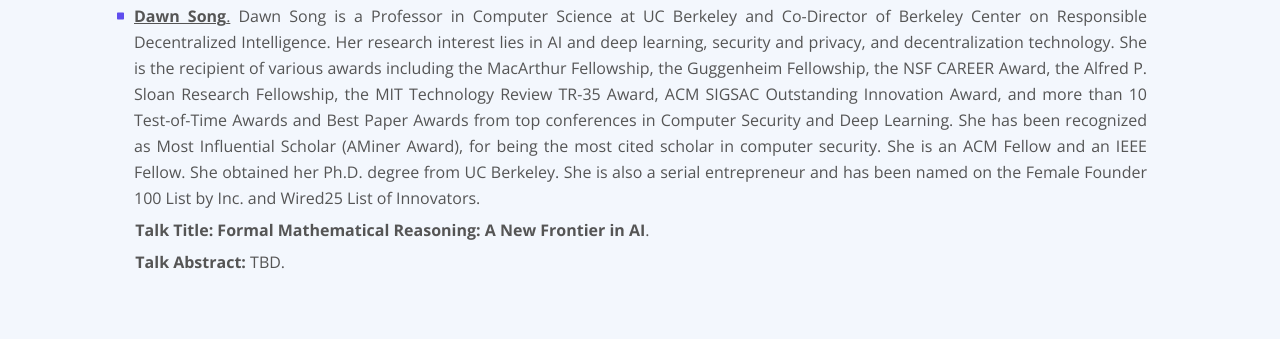
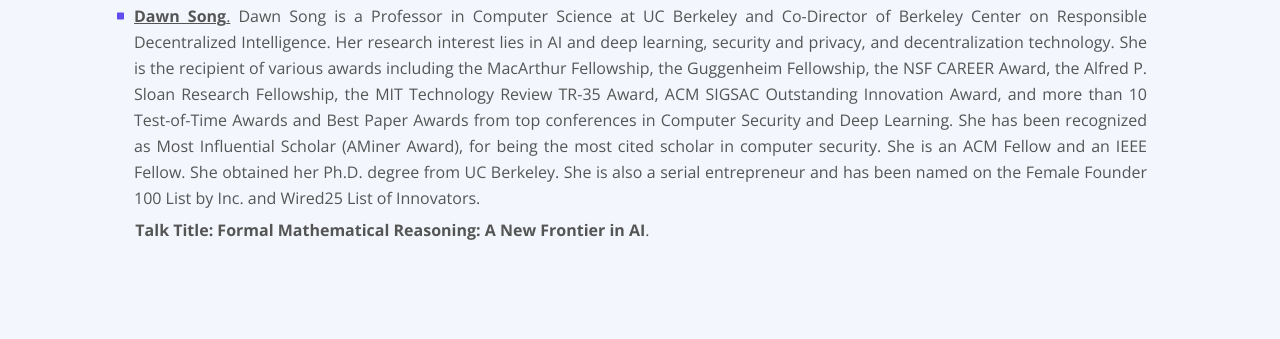
Before and after one commit to ai-agent-reasoning/ai-agent-reasoning.github.io, a plain HTML site: page index.html in a window 1280 px wide. Shown: the part 4610-4949 px from the top of the page. Drawn offline with nearby package versions, Linux system fonts and the light colour scheme.

Commit message:
Update index.html

```diff
--- a/index.html
+++ b/index.html
@@ -301,7 +301,7 @@
                         <div class="media-body"><a href="https://dawnsong.io/"><b>Dawn Song</b>.</a> Dawn Song is a Professor in Computer Science at UC Berkeley and Co-Director of Berkeley Center on Responsible Decentralized Intelligence. Her research interest lies in AI and deep learning, security and privacy, and decentralization technology. She is the recipient of various awards including the MacArthur Fellowship, the Guggenheim Fellowship, the NSF CAREER Award, the Alfred P. Sloan Research Fellowship, the MIT Technology Review TR-35 Award, ACM SIGSAC Outstanding Innovation Award, and more than 10 Test-of-Time Awards and Best Paper Awards from top conferences in Computer Security and Deep Learning. She has been recognized as Most Influential Scholar (AMiner Award), for being the most cited scholar in computer security. She is an ACM Fellow and an IEEE Fellow. She obtained her Ph.D. degree from UC Berkeley. She is also a serial entrepreneur and has been named on the Female Founder 100 List by Inc. and Wired25 List of Innovators.
                         </div></li>
                         <li class="media">&nbsp;&nbsp;<div class="media-body"><b>Talk Title: </b> <strong>Formal Mathematical Reasoning: A New Frontier in AI</strong>.</div></li>
-                        <li class="media">&nbsp;&nbsp;<div class="media-body"><b>Talk Abstract: </b> TBD.</div></li>
+                        <!-- <li class="media">&nbsp;&nbsp;<div class="media-body"><b>Talk Abstract: </b> TBD.</div></li> -->
                         <!-- <li class="media">&nbsp;&nbsp;<div class="media-body"><b>Talk Video: </b> </div></li> -->
                         <!-- <p style="text-align: center;">
                             <iframe width="560" height="315" src="https://www.youtube-nocookie.com/embed/uvXb0P1knRw" title="YouTube video player" frameborder="0" allow="accelerometer; autoplay; clipboard-write; encrypted-media; gyroscope; picture-in-picture" allowfullscreen></iframe>
```
